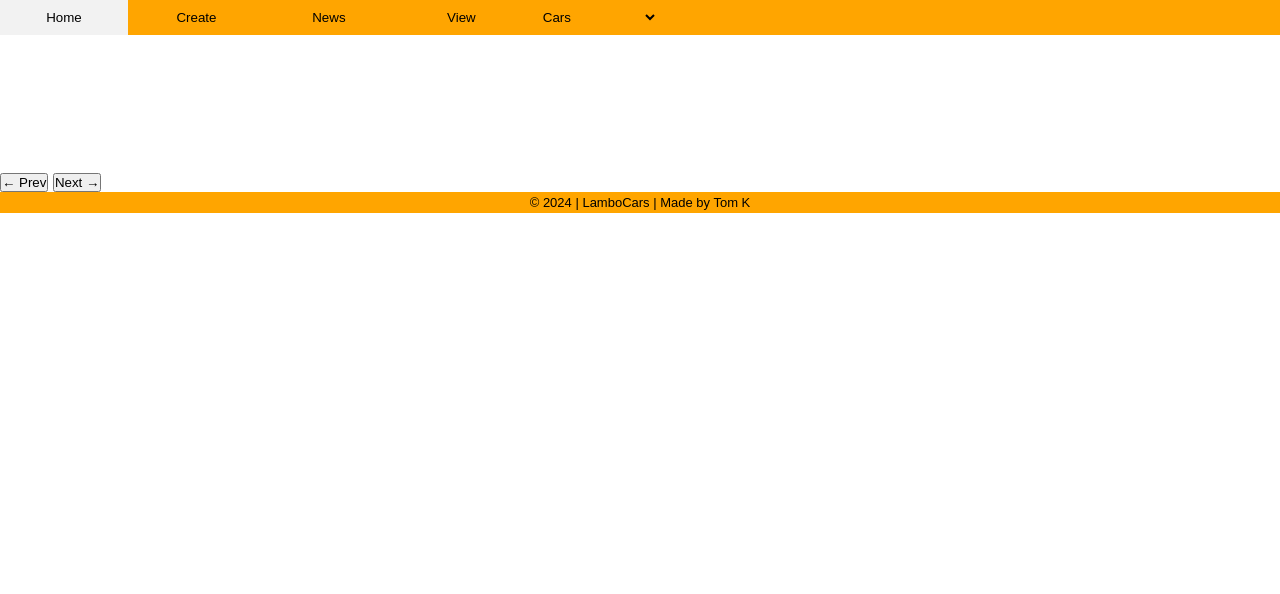
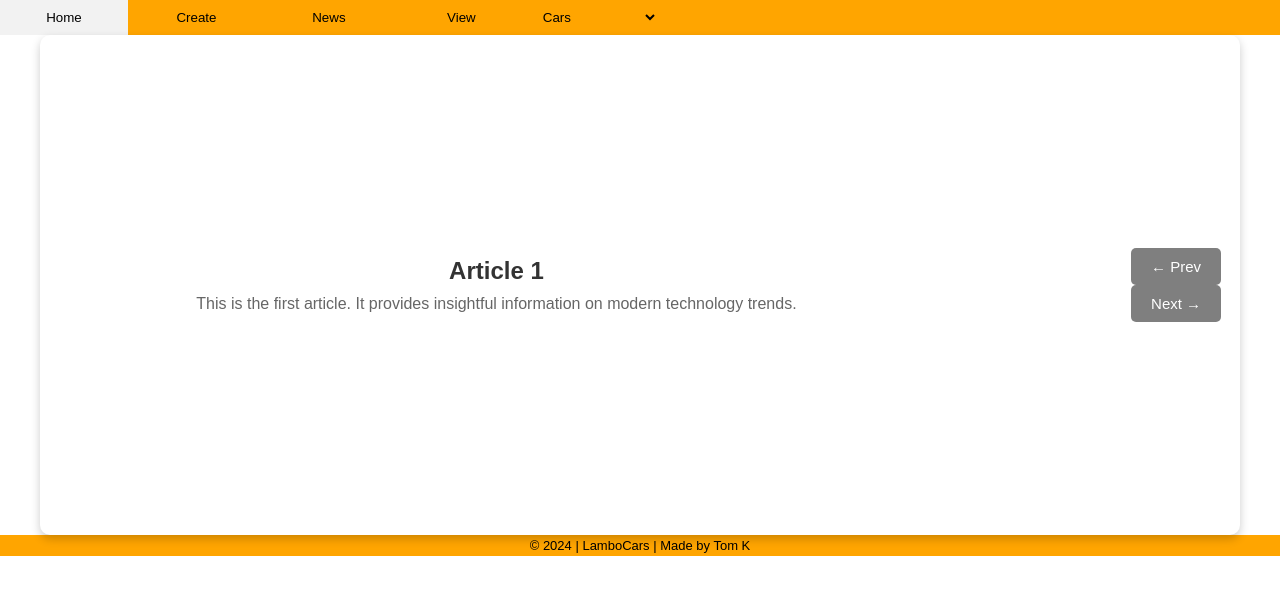
Before and after one commit to sapWRLD/CarBlog, a plain HTML site: page Home_Page.html in a window 1280 px wide. Drawn offline with Linux system fonts and the light colour scheme.

Commit message:
carousel css

```diff
--- a/Hope_page.css
+++ b/Hope_page.css
@@ -41,3 +41,77 @@ footer{
   padding: 3px;
 
 }
+
+/*body {
+  font-family: Arial, sans-serif;
+  margin: 0;
+  padding: 0;
+  display: flex;
+  justify-content: center;
+  align-items: center;
+  height: 100vh;
+  background-color: #f4f4f4;
+}*/
+
+.carousel {
+  display: flex;
+  justify-content: center;
+  align-items: center;
+  margin: 0 auto;
+  position: relative;
+  width: 100%;
+  max-width: 1200px;
+  height: 100vh;
+  max-height: 500px;
+  overflow: hidden;
+  border-radius: 10px;
+  box-shadow: 0 4px 10px rgba(0, 0, 0, 0.2);
+  background-color: #fff;
+}
+
+.carousel-track {
+  display: flex;
+  transition: transform 0.5s ease-in-out;
+}
+
+.carousel-item {
+  flex: 1 0 100%;
+  padding: 20px;
+  text-align: center;
+  box-sizing: border-box;
+}
+
+.carousel-item h2 {
+  margin: 0 0 10px;
+  font-size: 24px;
+  color: #333;
+}
+
+.carousel-item p {
+  font-size: 16px;
+  color: #666;
+}s
+
+.carousel-nav {
+  position: absolute;
+  top: 50%;
+  width: 100%;
+  display: flex;
+  justify-content: space-between;
+  transform: translateY(-50%);
+}
+
+.carousel-button {
+  background-color: rgba(0, 0, 0, 0.5);
+  color: #fff;
+  border: none;
+  padding: 10px 20px;
+  cursor: pointer;
+  font-size: 15px;
+  border-radius: 5px;
+  transition: background-color 0.3s;
+}
+
+.carousel-button:hover {
+  background-color: rgba(0, 0, 0, 0.8);
+}
```
